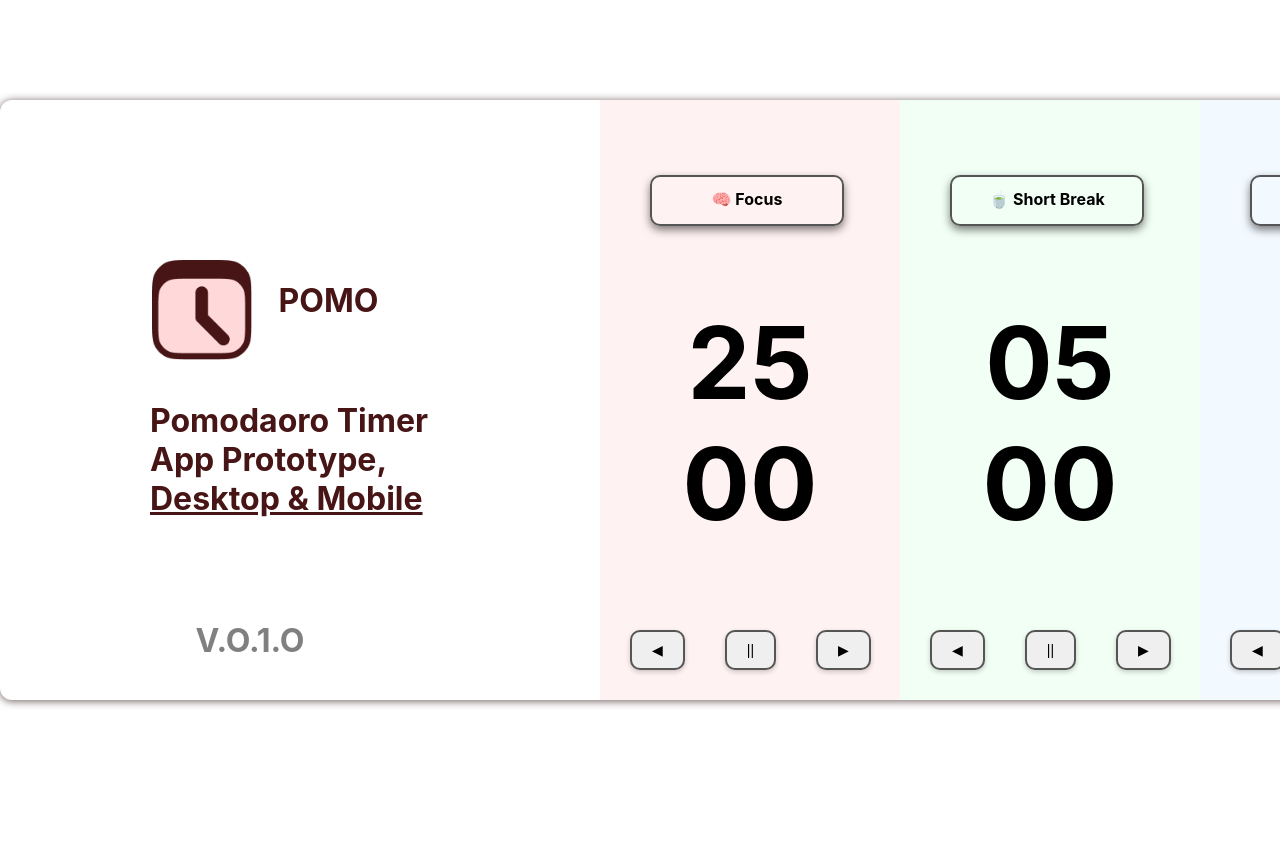
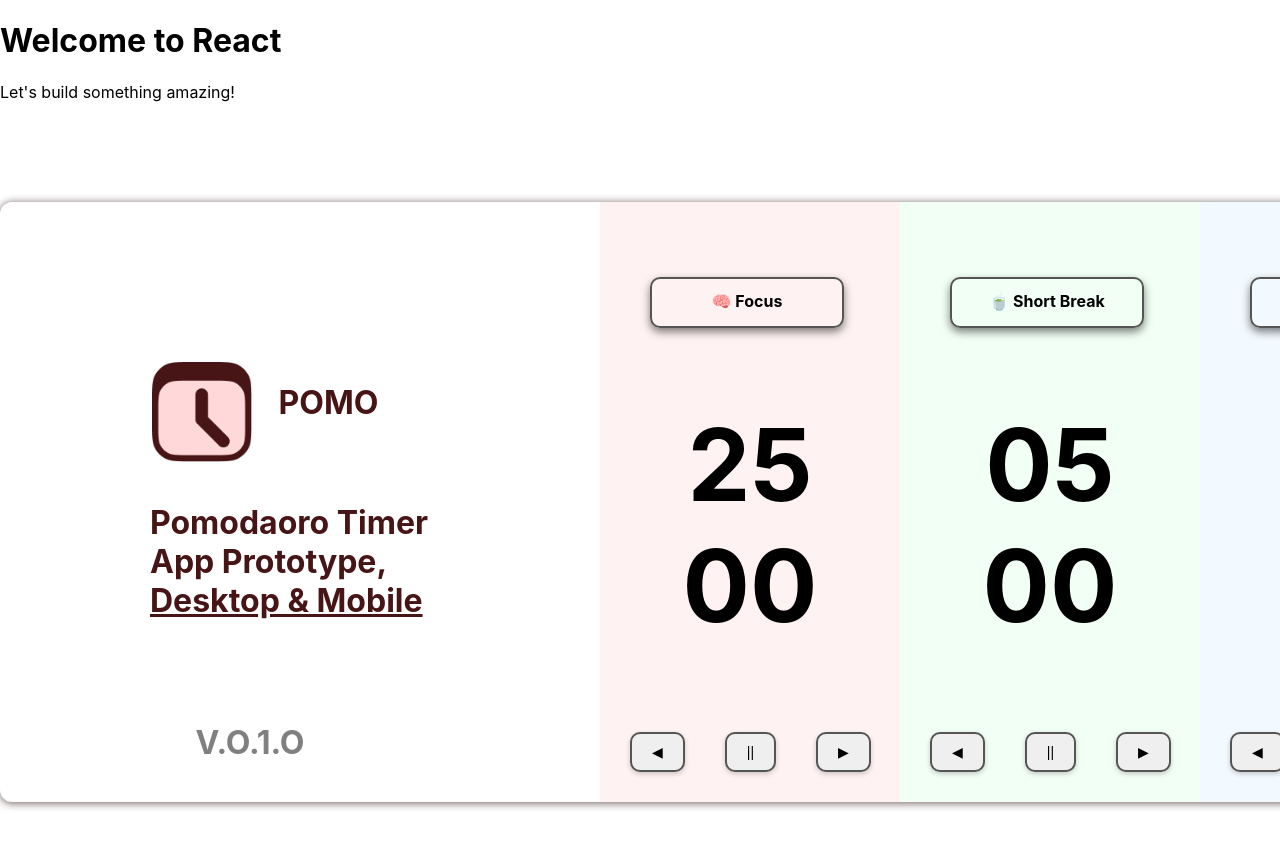
Before and after one commit to hariTiwari442/PomoDaro, a React (Create React App) app: page / in a window 1280 px wide. Shown: the top 848 px of the page. Before the commit the page ends 800 px from the top, so only its background shows below. Built offline with nearby package versions, Linux system fonts and the light colour scheme.

Commit message:
updating app.js added heading and paragraph

```diff
--- a/src/App.css
+++ b/src/App.css
@@ -17,7 +17,7 @@
   background-color: #282c34;
   min-height: 100vh;
   display: flex;
-  flex-direction: row;
+  flex-direction: column;
   align-items: center;
   justify-content: center;
   font-size: calc(10px + 2vmin);
--- a/src/App.js
+++ b/src/App.js
@@ -124,9 +124,12 @@ function App() {
   };
   return (
     <>
+    <h1>Welcome to React</h1>
+    <p>Let's build something amazing!</p>
+
       <Card>
         {/* <Pomo className={"normal-box"}></Pomo> */}
-        <POMO></POMO>
+    <POMO></POMO>
         <Stripe
           color={"#fff2f2"}
           chipValue={"🧠 Focus"}
```
